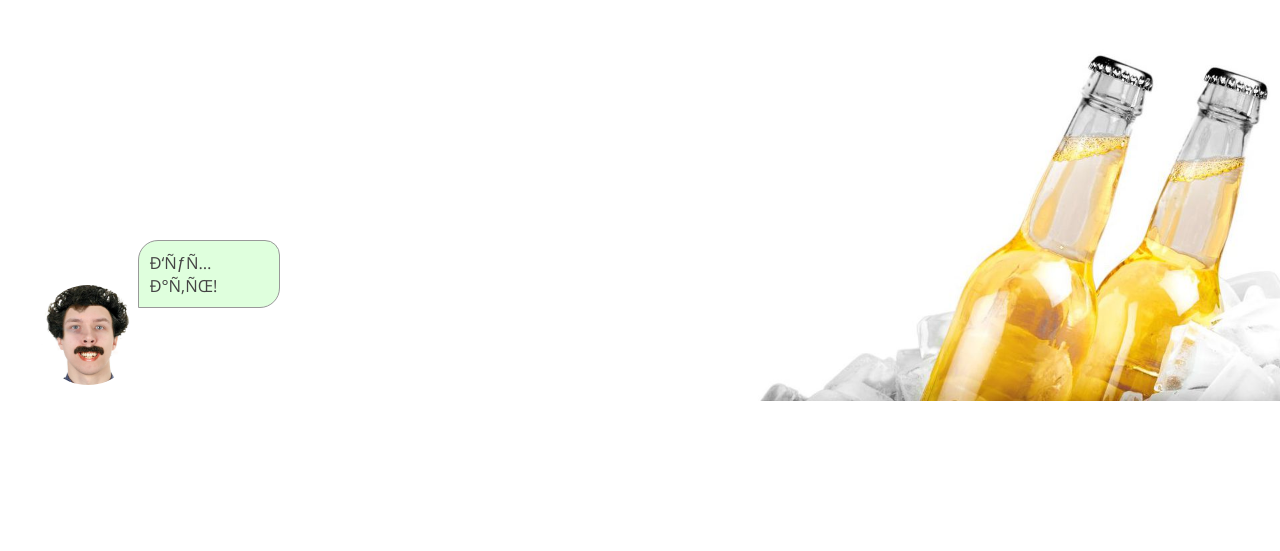
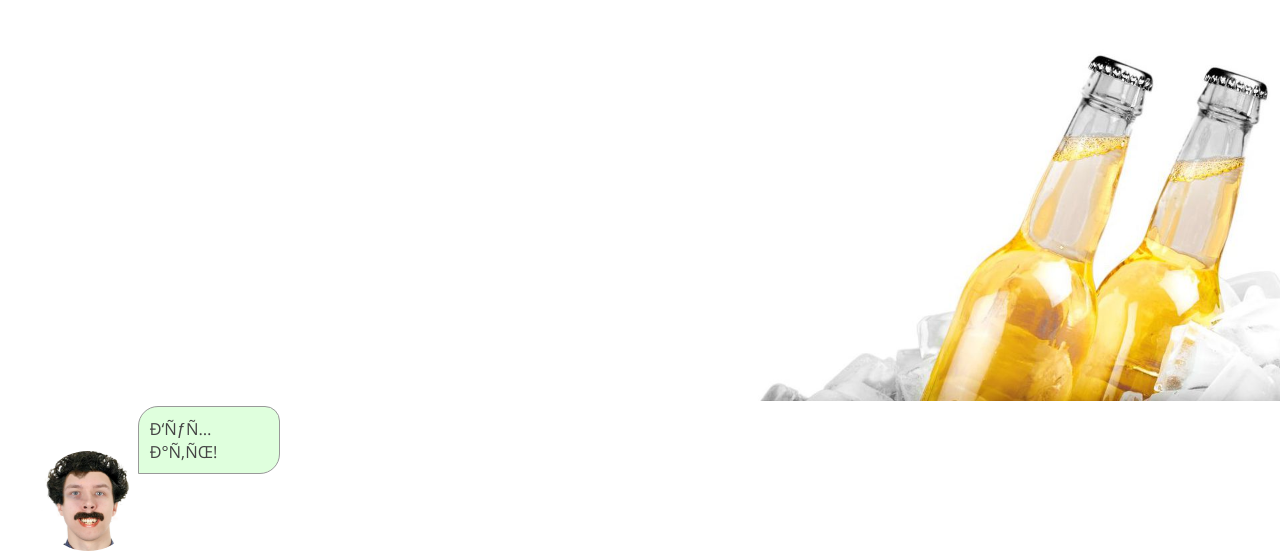
Before and after one commit to pogo4/alcotimer, a PHP site: page / in a window 1280 px wide. Shown: the part 399-950 px from the top of the page. Before the commit the page ends 800 px from the top, so only its background shows below. Run offline with PHP 8.4, Linux system fonts and the light colour scheme.

Commit message:
Update index.css

```diff
--- a/index.css
+++ b/index.css
@@ -41,7 +41,7 @@
 #tas{
   display: block;
   position: absolute;
-  bottom: 2%;
+  bottom: -150px;
   height: 100px;
   width: 100px;
   background-image: url(2.jpg);
```
